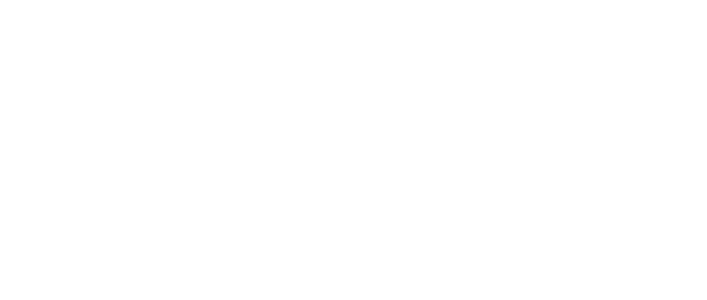
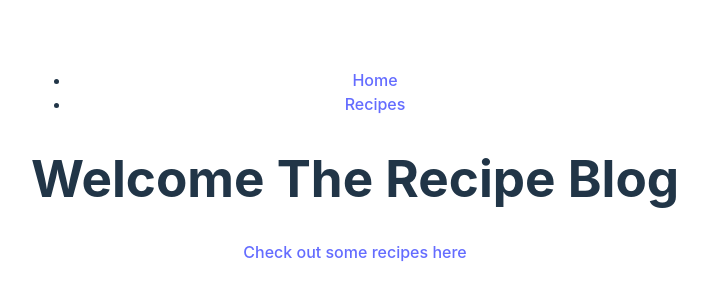
Before and after one commit to Adrienner1988/Recipe-Blog, a React (Vite) app: page / in a window 1280 px wide. Before the commit this address had no page. Shown: the part 242-542 px from the top of the page, without its empty margins (285-992 px from the left). Built offline with nearby package versions, Linux system fonts and the light colour scheme.

Commit message:
Added in nav bar function to recipe page and back to homepage.

```diff
--- a/src/App.tsx
+++ b/src/App.tsx
@@ -3,7 +3,7 @@
 import HomePage from './views/HomePage.tsx'
 import RecipePage from './views/RecipePage.tsx'
 import AddRecipePage from './views/AddRecipePage.tsx'
-import  Nav from './components/Nav.tsx'
+import Nav from './components/Nav.tsx'
 
 function App() {
 
@@ -11,7 +11,7 @@
     <>
     <Nav/>
       <Routes>
-        <Route path='/home' element={<HomePage />} />
+        <Route path='/' element={<HomePage />} />
         <Route path='/recipe' element={<RecipePage />} />
         <Route path='/add' element={<AddRecipePage />} />
       </Routes>
--- a/src/components/Nav.tsx
+++ b/src/components/Nav.tsx
@@ -1,10 +1,20 @@
-const Nav  = () => {
+import { NavLink } from "react-router-dom";
 
-    return(
+const Nav = () => {
+    return (
         <>
+            <nav>
+                <ul>
+                    <li>
+                        <NavLink to={"/"}>Home</NavLink>
+                    </li>
+                    <li>
+                        <NavLink to={"/recipe"}>Recipes</NavLink>
+                    </li>
+                </ul>
+            </nav>
+        </>
+    );
+};
 
-        </>
-    )
-}
-
-export default Nav
+export default Nav;
--- a/src/views/HomePage.tsx
+++ b/src/views/HomePage.tsx
@@ -1,8 +1,12 @@
+import { Link } from "react-router-dom"
+
 const HomePage = () => {
 
     return (
         <>
-            <h1>Welcome</h1>
+            <h1>Welcome The Recipe Blog</h1>
+            <Link to={"recipe"}>Check out some recipes here</Link>
+            {/* <Link to={"add"}>Click to add you personal recipe</Link> */}
         </>
     )
 }
--- a/src/views/RecipePage.tsx
+++ b/src/views/RecipePage.tsx
@@ -2,7 +2,12 @@
 
     return (
         <>
+            <h2>Recipes</h2>
+            <div>
+                {/* {recipes.map(recipe => (
 
+                ))} */}
+            </div>
         </>
     )
 }
```
Also changed, not shown: src/components/SearchBar.tsx (+10 -0 lines).
